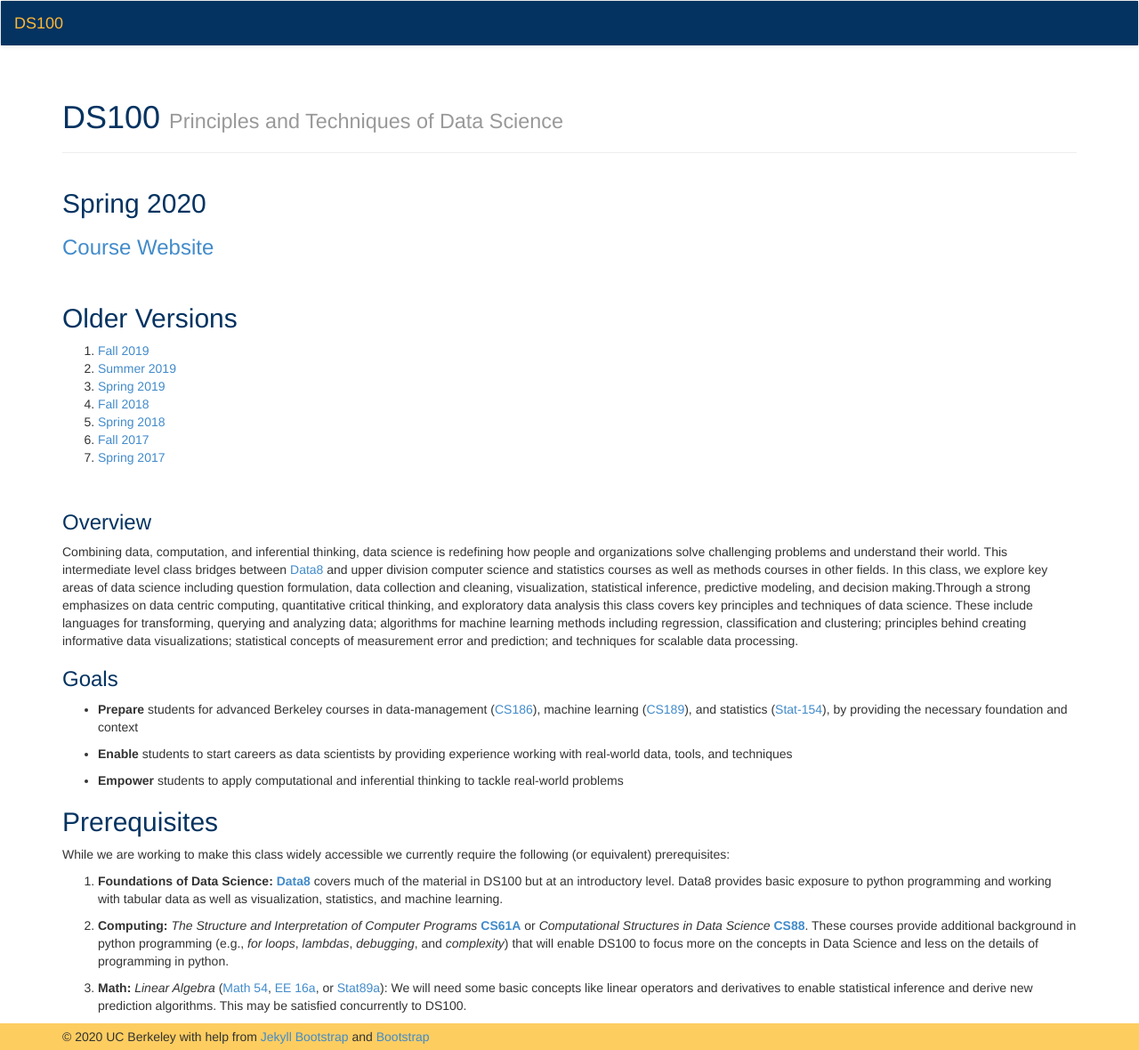
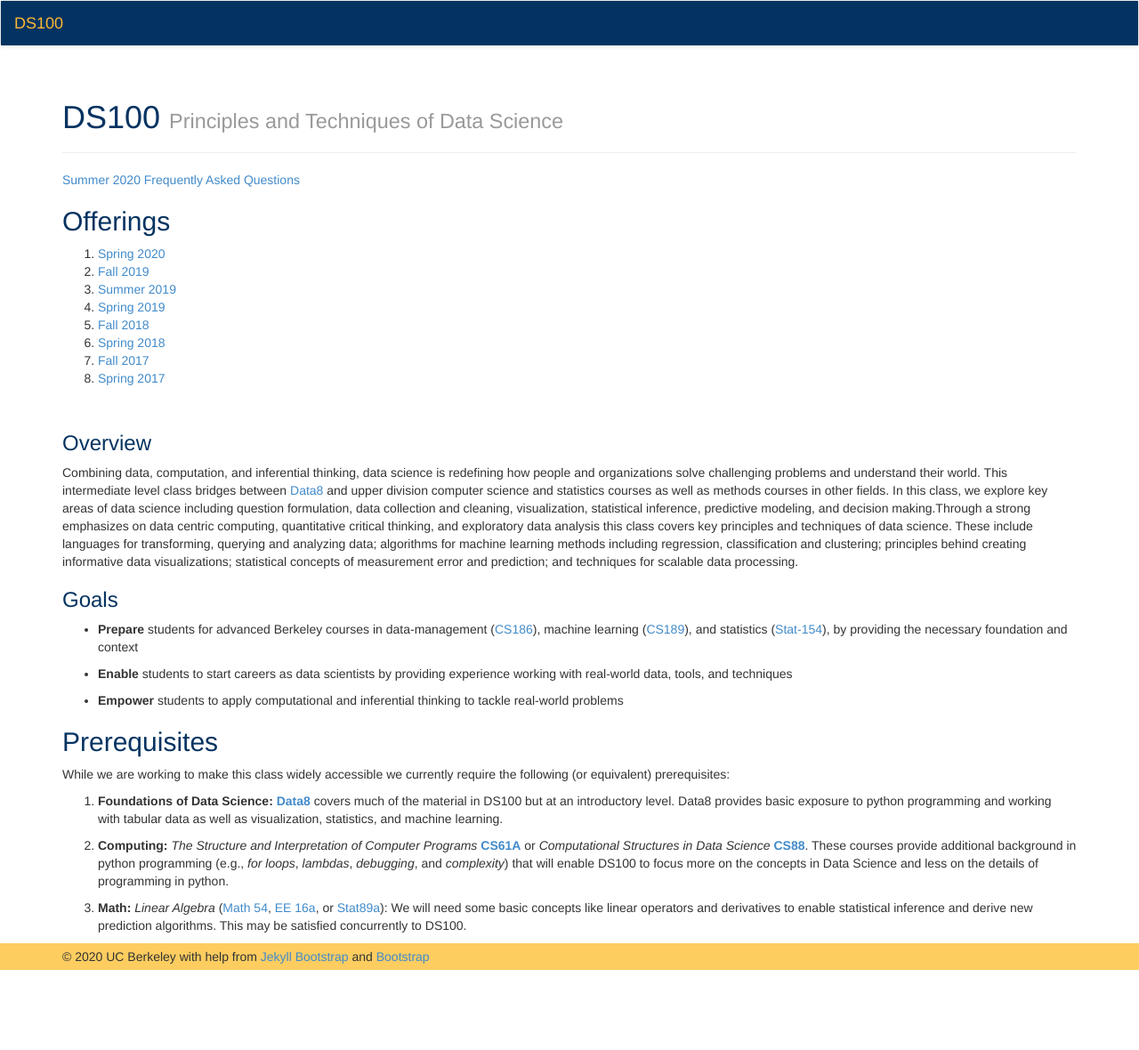
Before and after one commit to DS-100/DS-100.github.io, a Jekyll site: the page built from index.md, in a window 1280 px wide. Shown: the whole page at 89% size. Built offline with Jekyll 4.4.1, drawn with Linux system fonts in a browser that asks for light colours; nearby versions of some CDN libraries; after the commit the page ends 1090 px from its top, so only the background shows below that.

Commit message:
add su20 link

```diff
--- a/index.md
+++ b/index.md
@@ -7,13 +7,10 @@ order: 1
 
 {% include JB/setup %}
 
-## Spring 2020
+[Summer 2020 Frequently Asked Questions](su20)
 
-### [Course Website](sp20)
-
-<br>
-
-## Older Versions
+## Offerings
+1. [Spring 2020](sp20)
 1. [Fall 2019](fa19)
 1. [Summer 2019](su19)
 1. [Spring 2019](sp19)
```
